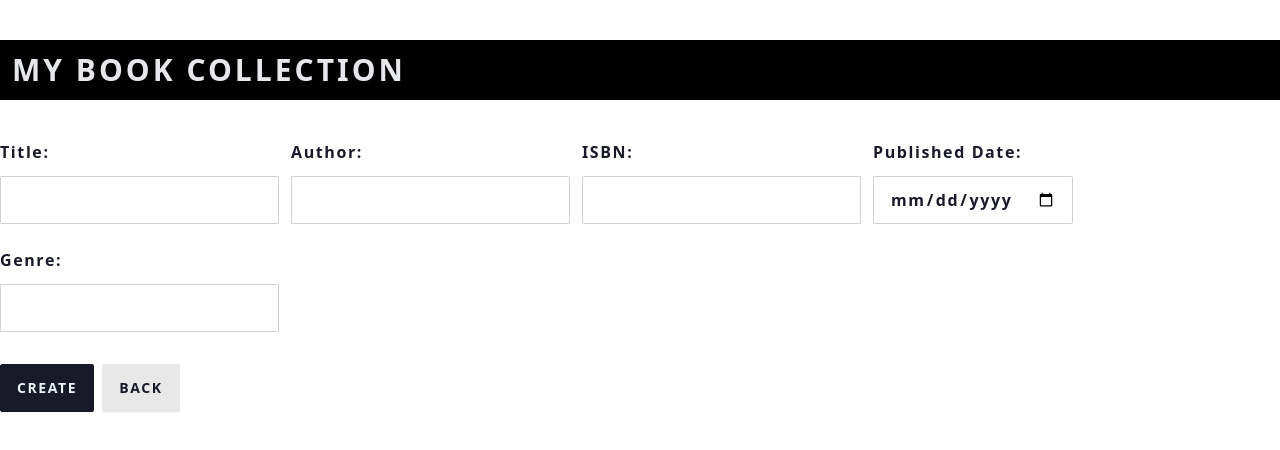
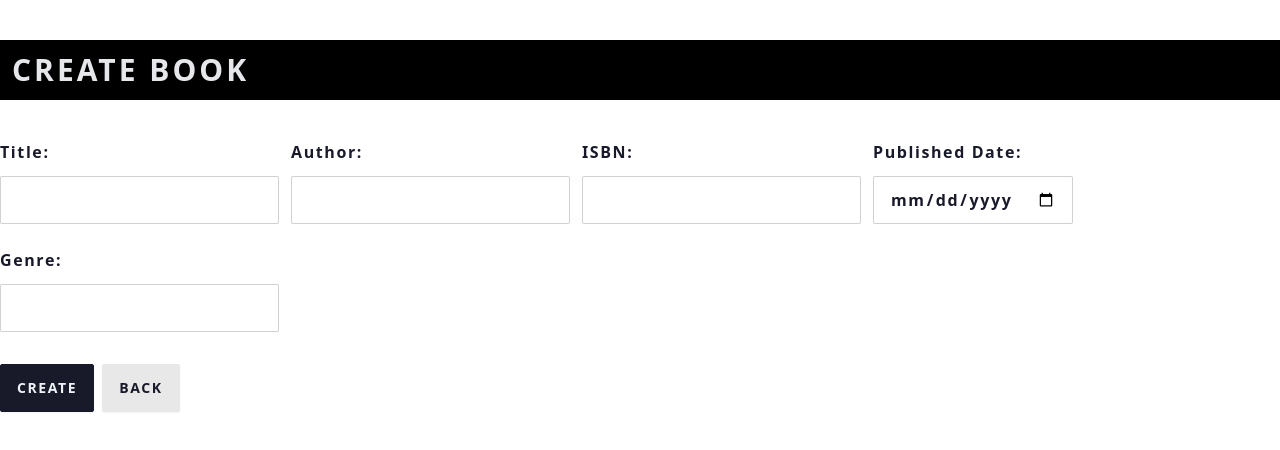
Before and after one commit to PapaJay-Git/crud-react, a Next.js app: page /books/create in a window 1280 px wide. Shown: the top 450 px of the page. Built offline with nearby package versions, Linux system fonts and the light colour scheme.

Commit message:
Update page.tsx
Change title to CREATE BOOK

```diff
--- a/src/app/books/create/page.tsx
+++ b/src/app/books/create/page.tsx
@@ -109,7 +109,7 @@ export default function CreateBookPage() {
 
   return (
     <div >
-        <Title>MY BOOK COLLECTION</Title>
+        <Title>CREATE BOOK</Title>
         <Alert type={alertType} message={alertMessage} showAlert={showAlert} setShowAlert={setShowAlert} />
 
         <form onSubmit={handleSubmit} className='tracking-widest text-base font-semibold px-2 md:px-0 pb-10'>
```
